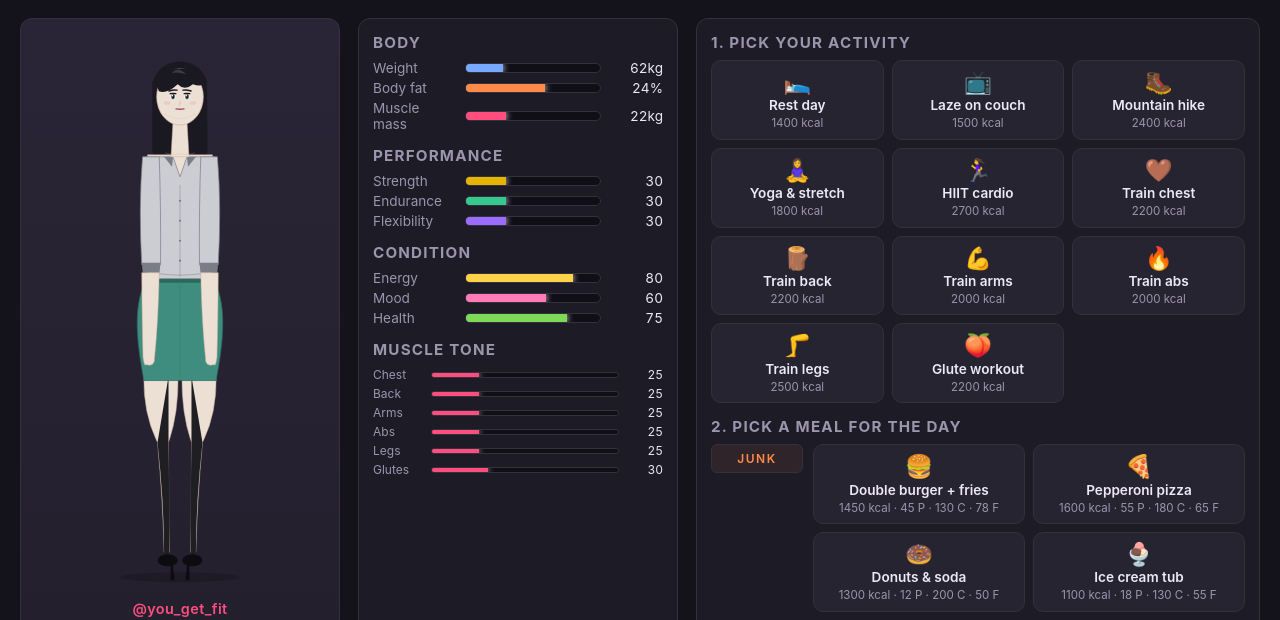
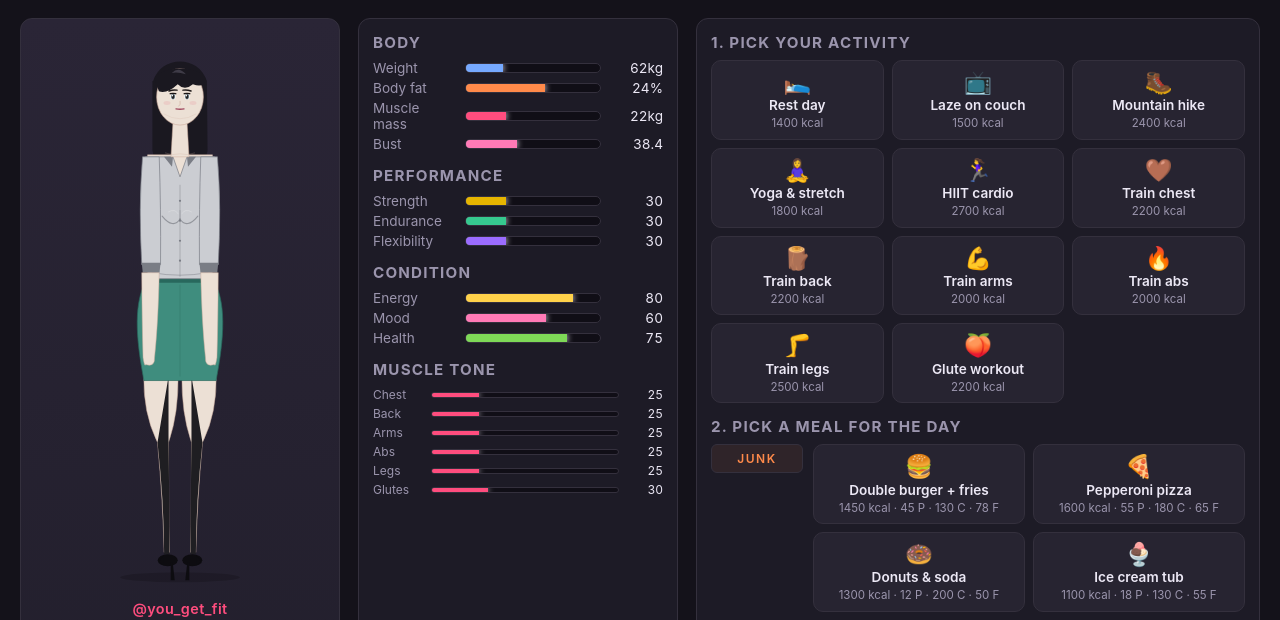
Before and after one commit to Gatov/ScreenTable, an ASP.NET Core app: page / in a window 1280 px wide. Shown: the part 72-692 px from the top of the page. Run offline with ASP.NET Core 8, Linux system fonts and the light colour scheme.

Commit message:
Add bust to paper doll, driven by body fat and chest tone
Bust is a derived stat on Stats that clamps to 0..100 with body fat as
the primary driver and a smaller firmness contribution from chest tone,
so cutting fat shrinks the bust while training chest counteracts the
drop. The doll now bulges the blouse silhouette outward at chest level
proportional to bust, with two soft drape curves under each cup, a
faint cleavage line and white highlights above. The cup line lifts up
as chest tone rises and drops as bust grows.

Each visible body part now has a corresponding training activity:
TrainChest (lifts the bust and builds chest tone), TrainBack, TrainArms,
TrainAbs, TrainLegs, TrainGlutes. TrainChest's description now flags
the bust-lift effect so the cause-and-effect is explicit to the player.
Added a Bust bar to the Body section of the stats panel.

https://claude.ai/code/session_01SohX4XLbK44GkpR5bj6Ltf

```diff
--- a/FitnessGame/Components/PaperDoll.razor
+++ b/FitnessGame/Components/PaperDoll.razor
@@ -54,6 +54,24 @@
 
         <!-- BLOUSE -->
         <path d="@BlousePath" fill="@BlouseColor" stroke="@BlouseShade" stroke-width="0.7" />
+        <!-- Bust cup shadows (drape lines under each breast) -->
+        @if (S.Bust > 6)
+        {
+            var alpha = Math.Clamp((S.Bust - 4) / 60.0 + 0.25, 0.25, 0.7);
+            var drop = S.Bust * 0.22 + 3;
+            <path d="@($"M {F(140 - BustReach - 1)} {F(BustCenterY - 2)} Q {F(140 - BustReach * 0.4)} {F(BustCenterY + drop)} 140 {F(BustCenterY + 1)}")"
+                  stroke="@BlouseShade" stroke-width="1.1" fill="none" opacity="@F(alpha)" stroke-linecap="round" />
+            <path d="@($"M 140 {F(BustCenterY + 1)} Q {F(140 + BustReach * 0.4)} {F(BustCenterY + drop)} {F(140 + BustReach + 1)} {F(BustCenterY - 2)}")"
+                  stroke="@BlouseShade" stroke-width="1.1" fill="none" opacity="@F(alpha)" stroke-linecap="round" />
+            <!-- Cleavage hint between cups (very subtle, scales with bust) -->
+            <line x1="140" y1="@F(BustCenterY - 8)" x2="140" y2="@F(BustCenterY + 2)"
+                  stroke="@BlouseShade" stroke-width="0.7" opacity="@F(alpha * 0.7)" />
+            <!-- Light highlight on top of each cup (suggests roundness) -->
+            <path d="@($"M {F(140 - BustReach * 0.7)} {F(BustCenterY - 6)} Q {F(140 - BustReach * 0.3)} {F(BustCenterY - 10)} {F(140 - BustReach * 0.1)} {F(BustCenterY - 4)}")"
+                  stroke="#ffffff" stroke-width="1" fill="none" opacity="@F(alpha * 0.35)" />
+            <path d="@($"M {F(140 + BustReach * 0.1)} {F(BustCenterY - 4)} Q {F(140 + BustReach * 0.3)} {F(BustCenterY - 10)} {F(140 + BustReach * 0.7)} {F(BustCenterY - 6)}")"
+                  stroke="#ffffff" stroke-width="1" fill="none" opacity="@F(alpha * 0.35)" />
+        }
         <!-- Blouse cinched/tucked subtle shadow at waist -->
         <path d="@($"M {F(140 - Waist + 2)} {F(BlouseHemY - 6)} Q 140 {F(BlouseHemY - 1)} {F(140 + Waist - 2)} {F(BlouseHemY - 6)}")"
               stroke="@BlouseShade" stroke-width="0.8" fill="none" opacity="0.6" />
@@ -214,12 +232,20 @@
     }
 
     // ---- Blouse silhouette ----
+    // Bust width pushes the blouse outward at chest level.
+    double BustBulge => S.Bust * 0.18;
+    // Higher chest tone lifts the cup line; heavier bust drops it.
+    double BustCenterY => 184 + S.Bust * 0.10 - S.ChestTone * 0.10;
+    // Outer reach of each cup from center.
+    double BustReach => 10 + S.Bust * 0.18;
+
     string BlousePath
     {
         get
         {
             var S0 = Shoulders;
             var W = Waist + 2;
+            var bulge = BustBulge;
             return string.Format(CultureInfo.InvariantCulture,
                 "M {0:0.0} 124 " +
                 "L {1:0.0} 124 " +
@@ -233,9 +259,9 @@
                 Cx - 7,
                 Cx + 7,
                 Cx + S0 - 2,
-                Cx + S0 + 2, Cx + W + 4, Cx + W, BlouseHemY,
+                Cx + S0 + bulge + 2, Cx + W + 4, Cx + W, BlouseHemY,
                 Cx - W,
-                Cx - W - 4, Cx - S0 - 2);
+                Cx - W - 4, Cx - S0 - bulge - 2);
         }
     }
 
--- a/FitnessGame/Models/Activity.cs
+++ b/FitnessGame/Models/Activity.cs
@@ -42,7 +42,7 @@ public class Activity
             Description = "Intense cardio. Fat-burn + endurance.",
             EnergyCost = 35, CaloriesBurned = 2700 },
         new Activity { Kind = ActivityKind.TrainChest,  Name = "Train chest",     Emoji = "🤎",
-            Description = "Bench, push-ups, dumbbell flyes.",
+            Description = "Bench, push-ups, dumbbell flyes. Lifts the bust.",
             EnergyCost = 30, CaloriesBurned = 2200 },
         new Activity { Kind = ActivityKind.TrainBack,   Name = "Train back",      Emoji = "🪵",
             Description = "Rows, pull-ups, lat work.",
--- a/FitnessGame/Models/Stats.cs
+++ b/FitnessGame/Models/Stats.cs
@@ -26,6 +26,10 @@ public class Stats
 
     public int Followers { get; set; } = 1200;     // Instagram followers
 
+    // Bust is fat-driven with a firmness boost from pectoral tone.
+    // 0..100 represents from flat to very full.
+    public double Bust => Math.Clamp(12 + BodyFat * 1.1 + (ChestTone - 25) * 0.20, 0, 100);
+
     public double Clamp(double v) => Math.Clamp(v, 0, 100);
 
     public void Normalize()
--- a/FitnessGame/Pages/Game.razor
+++ b/FitnessGame/Pages/Game.razor
@@ -28,6 +28,7 @@
             <StatBar Label="Weight"      Value="@Engine.Stats.Weight"     Unit="kg" Min="40" Max="120" Color="#76a9ff" />
             <StatBar Label="Body fat"    Value="@Engine.Stats.BodyFat"    Unit="%"  Min="6"  Max="50"  Color="#ff8a4a" Invert="true" />
             <StatBar Label="Muscle mass" Value="@Engine.Stats.MuscleMass" Unit="kg" Min="10" Max="50"  Color="#ff4d7e" />
+            <StatBar Label="Bust"        Value="@Engine.Stats.Bust"       Max="100" Color="#ff7ab6" />
 
             <h2>Performance</h2>
             <StatBar Label="Strength"    Value="@Engine.Stats.Strength"    Max="100" Color="#e6b500" />
```
